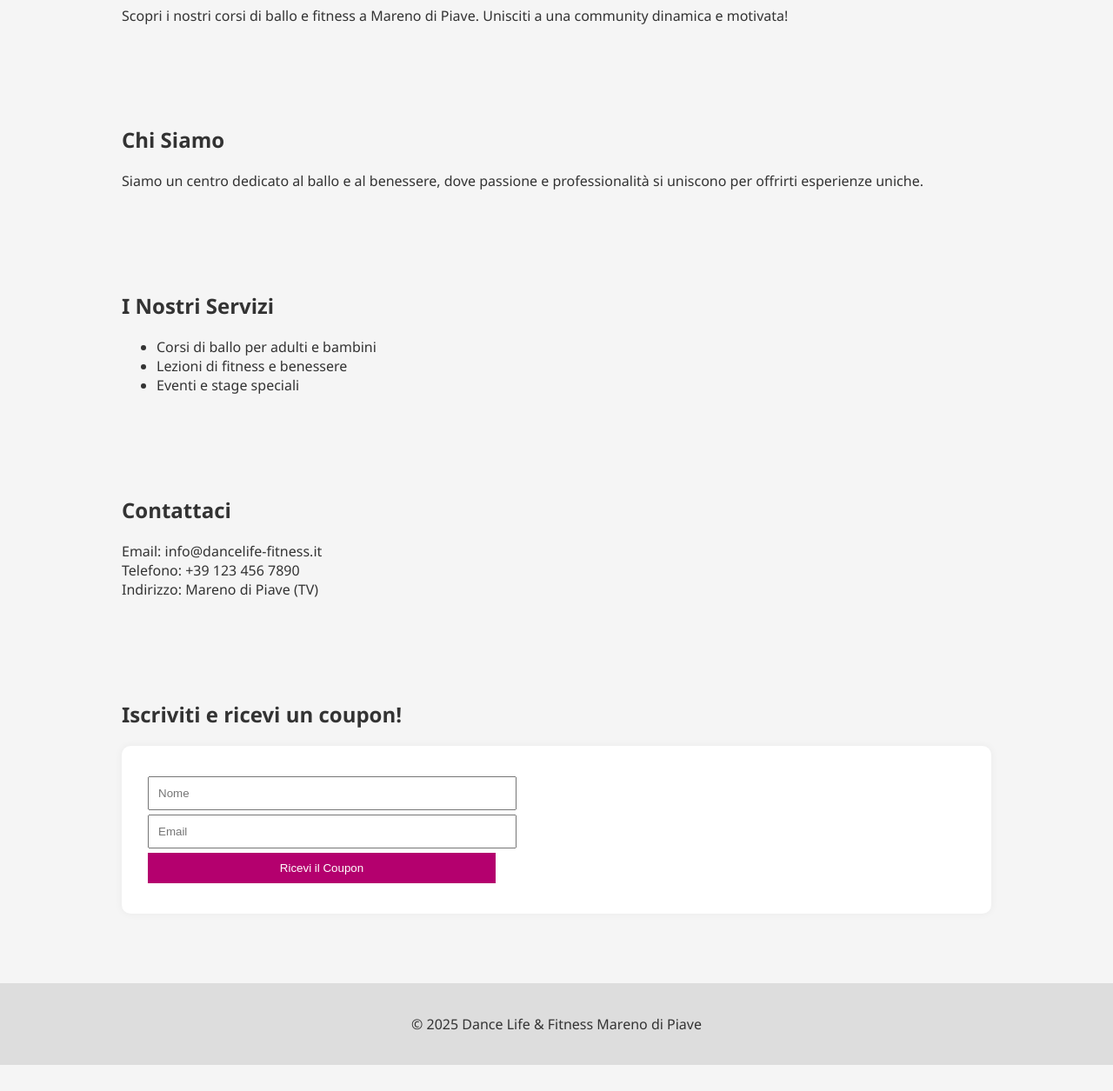
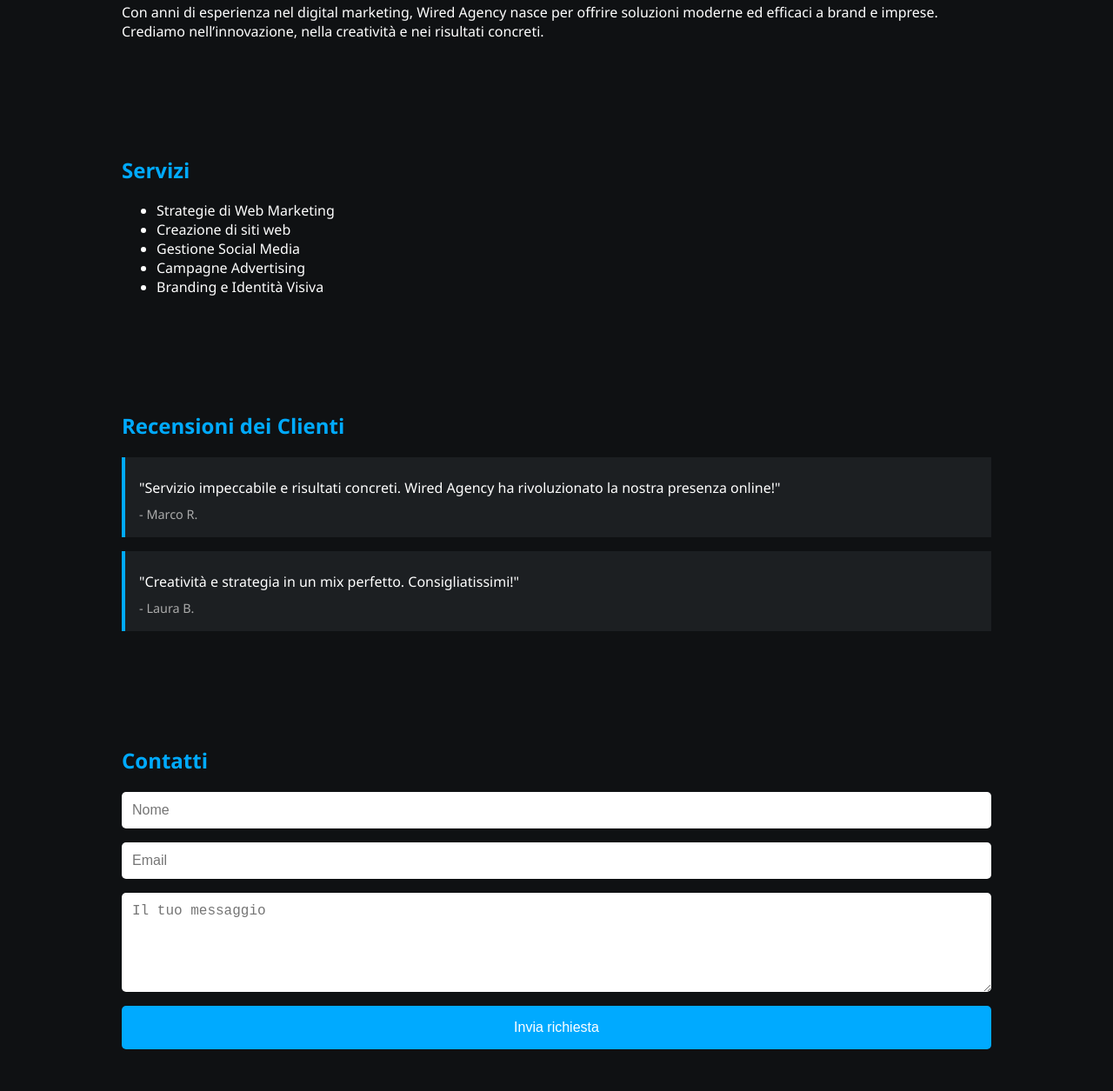
Before and after one commit to Luigi-Wa/dance-life-site, a plain HTML site: page index.html in a window 1280 px wide. Shown: the part 403-1658 px from the top of the page at 87% size. Before the commit the page ends 1628 px from the top, so only its background shows below. Drawn offline with Linux system fonts and the light colour scheme.

Commit message:
Add files via upload

```diff
--- a/index.html
+++ b/index.html
@@ -1,131 +1,126 @@
-
 <!DOCTYPE html>
 <html lang="it">
 <head>
   <meta charset="UTF-8" />
   <meta name="viewport" content="width=device-width, initial-scale=1.0" />
-  <title>Corsi di ballo Dance Life & Fitness Mareno di Piave</title>
+  <title>Wired Agency - Agenzia Digitale</title>
   <style>
     body {
       margin: 0;
       font-family: 'Segoe UI', sans-serif;
-      background-color: #f5f5f5;
-      color: #333;
+      background-color: #0f1113;
+      color: white;
     }
     header {
-      background-color: #fff;
-      padding: 20px;
-      text-align: center;
-      box-shadow: 0 2px 5px rgba(0,0,0,0.1);
-    }
-    header img {
-      max-width: 250px;
-    }
-    nav {
-      background: #e0e0e0;
-      padding: 10px;
+      background-color: #0f1113;
+      padding: 2rem;
       text-align: center;
     }
-    nav a {
-      margin: 0 15px;
-      color: #333;
-      text-decoration: none;
-      font-weight: bold;
+    header h1 {
+      font-size: 2.5rem;
+      color: #00aaff;
     }
-    section {
-      padding: 40px 20px;
+    header p {
+      font-size: 1.2rem;
+      color: #cccccc;
+    }
+    .cta {
+      background-color: #00aaff;
+      color: #fff;
+      padding: 1rem 2rem;
+      border: none;
+      border-radius: 5px;
+      font-size: 1rem;
+      cursor: pointer;
+      margin-top: 1rem;
+    }
+    .section {
+      padding: 3rem 1.5rem;
       max-width: 1000px;
-      margin: auto;
+      margin: 0 auto;
     }
-    .form-section {
-      background: #ffffff;
-      padding: 30px;
-      border-radius: 10px;
-      box-shadow: 0 0 10px rgba(0,0,0,0.05);
+    .section h2 {
+      color: #00aaff;
     }
-    input, button {
-      padding: 10px;
-      margin: 5px 0;
-      width: 100%;
-      max-width: 400px;
-      display: block;
+    form {
+      display: flex;
+      flex-direction: column;
+      gap: 1rem;
+      margin-top: 1rem;
     }
-    button {
-      background-color: #b4006e;
+    input, textarea {
+      padding: 0.75rem;
+      border: none;
+      border-radius: 5px;
+      font-size: 1rem;
+    }
+    button.submit {
+      background-color: #00aaff;
       color: white;
+      padding: 1rem;
+      font-size: 1rem;
       border: none;
+      border-radius: 5px;
       cursor: pointer;
     }
-    button:hover {
-      background-color: #91005a;
+    .testimonial {
+      background-color: #1c1f22;
+      padding: 1rem;
+      border-left: 4px solid #00aaff;
+      margin-bottom: 1rem;
     }
-    footer {
-      text-align: center;
-      padding: 20px;
-      background: #ddd;
-      margin-top: 40px;
+    .testimonial p {
+      margin: 0.5rem 0;
+    }
+    .testimonial span {
+      font-size: 0.9rem;
+      color: #aaaaaa;
     }
   </style>
 </head>
 <body>
   <header>
-    <img src="logo.jpg" alt="Logo Dance Life & Fitness" />
+    <h1>Wired Agency</h1>
+    <p>Soluzioni digitali su misura per far crescere il tuo business</p>
+    <button class="cta">Scopri i nostri servizi</button>
   </header>
-  <nav>
-    <a href="#home">Home</a>
-    <a href="#chi-siamo">Chi Siamo</a>
-    <a href="#servizi">Servizi</a>
-    <a href="#contatti">Contatti</a>
-    <a href="#iscriviti">Iscriviti</a>
-  </nav>
 
-  <section id="home">
-    <h2>Benvenuti in Dance Life & Fitness</h2>
-    <p>Scopri i nostri corsi di ballo e fitness a Mareno di Piave. Unisciti a una community dinamica e motivata!</p>
+  <section class="section" id="chi-siamo">
+    <h2>Chi Siamo</h2>
+    <p>Con anni di esperienza nel digital marketing, Wired Agency nasce per offrire soluzioni moderne ed efficaci a brand e imprese. Crediamo nell’innovazione, nella creatività e nei risultati concreti.</p>
   </section>
 
-  <section id="chi-siamo">
-    <h2>Chi Siamo</h2>
-    <p>Siamo un centro dedicato al ballo e al benessere, dove passione e professionalità si uniscono per offrirti esperienze uniche.</p>
-  </section>
-
-  <section id="servizi">
-    <h2>I Nostri Servizi</h2>
+  <section class="section" id="servizi">
+    <h2>Servizi</h2>
     <ul>
-      <li>Corsi di ballo per adulti e bambini</li>
-      <li>Lezioni di fitness e benessere</li>
-      <li>Eventi e stage speciali</li>
+      <li>Strategie di Web Marketing</li>
+      <li>Creazione di siti web</li>
+      <li>Gestione Social Media</li>
+      <li>Campagne Advertising</li>
+      <li>Branding e Identità Visiva</li>
     </ul>
   </section>
 
-  <section id="contatti">
-    <h2>Contattaci</h2>
-    <p>Email: info@dancelife-fitness.it<br>Telefono: +39 123 456 7890<br>Indirizzo: Mareno di Piave (TV)</p>
-  </section>
-
-  <section id="iscriviti">
-    <h2>Iscriviti e ricevi un coupon!</h2>
-    <div class="form-section">
-      <form onsubmit="event.preventDefault(); downloadCoupon();">
-        <input type="text" placeholder="Nome" required />
-        <input type="email" placeholder="Email" required />
-        <button type="submit">Ricevi il Coupon</button>
-      </form>
+  <section class="section" id="recensioni">
+    <h2>Recensioni dei Clienti</h2>
+    <div class="testimonial">
+      <p>"Servizio impeccabile e risultati concreti. Wired Agency ha rivoluzionato la nostra presenza online!"</p>
+      <span>- Marco R.</span>
+    </div>
+    <div class="testimonial">
+      <p>"Creatività e strategia in un mix perfetto. Consigliatissimi!"</p>
+      <span>- Laura B.</span>
     </div>
   </section>
 
-  <footer>
-    <p>&copy; 2025 Dance Life & Fitness Mareno di Piave</p>
-  </footer>
-
-  <script>
-    function downloadCoupon() {
-      alert("Grazie per esserti iscritto! Il coupon verrà scaricato.");
-      const link = document.createElement('a');
-      link.href = 'https://example.com/coupon.pdf'; // Da sostituire con link reale
-      link.download = 'coupon-dancelife.pdf';
-      link.click();
-    }
-  </script>
+  <section class="section" id="contatti">
+    <h2>Contatti</h2>
+    <form action="mailto:info.wiredagency@gmail.com" method="post" enctype="text/plain">
+      <input type="text" name="nome" placeholder="Nome" required />
+      <input type="email" name="email" placeholder="Email" required />
+      <textarea name="messaggio" placeholder="Il tuo messaggio" rows="5" required></textarea>
+      <button class="submit" type="submit">Invia richiesta</button>
+    </form>
+  </section>
 </body>
 </html>
```
